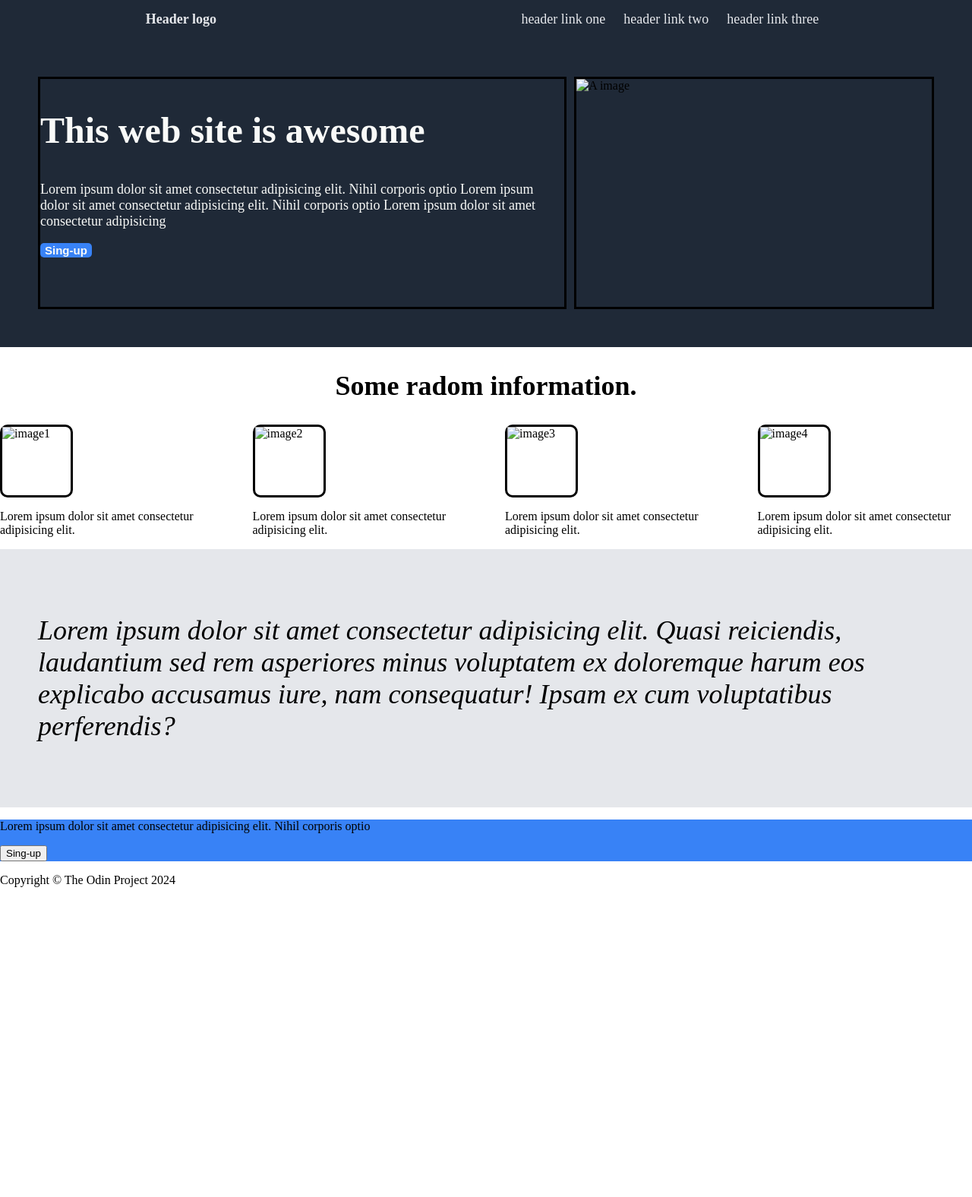
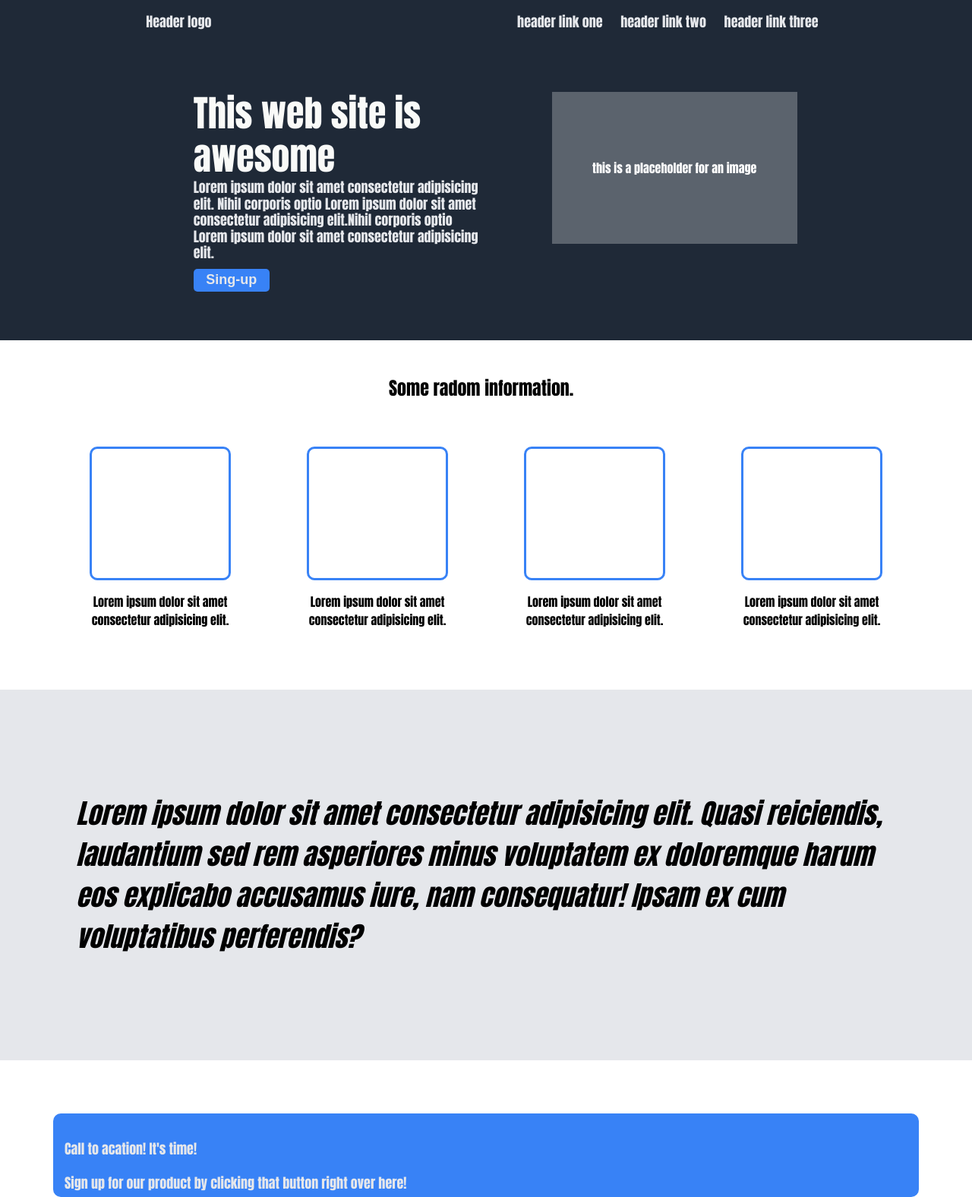
Before and after one commit to DaviSoaresS/Landing-Page, a plain HTML site: page index.html in a window 1280 px wide. Shown: the top 1576 px of the page at 76% size. Before the commit the page ends 1184 px from the top, so only its background shows below. Drawn offline with Linux system fonts and the light colour scheme.

Commit message:
Some modifications in css and html files

```diff
--- a/index.html
+++ b/index.html
@@ -9,57 +9,57 @@
 <body>
     <header>
         <nav>
-            <h2 class="header-logo">Header logo</h2>
+            <h2 class="nav-logo">Header logo</h2>
             <div class="nav-links">
-                <a class="header-link" href="">header link one</a>
-                <a class="header-link" href="">header link two</a>
-                <a class="header-link" href="">header link three</a>
+                <a class="nav-link" href="">header link one</a>
+                <a class="nav-link" href="">header link two</a>
+                <a class="nav-link" href="">header link three</a>
             </div>
 
         </nav>
     </header>
     <main>
         <section class="section-one">
-            <div class="section-one-sing-up-content">
-                <div class="text-main">
-                    <h1 class="hero-main-text">This web site is awesome</h1>
-                    <p>Lorem ipsum dolor sit amet consectetur adipisicing elit. Nihil corporis optio Lorem ipsum dolor sit amet consectetur adipisicing elit. Nihil corporis optio Lorem ipsum dolor sit amet consectetur adipisicing </p>
-                    <button class="sing-up">Sing-up</button>
-                </div>
+            <div class="main-text">
+                <div class="hero-text">This web site is awesome</div>
+                <div class="hero-subtext">Lorem ipsum dolor sit amet consectetur adipisicing elit. Nihil corporis optio Lorem ipsum dolor sit amet consectetur adipisicing elit.Nihil corporis optio Lorem ipsum dolor sit amet consectetur adipisicing elit.</div>
+                <div class="sing-up"><button>Sing-up</button></div>
             </div>
-                <div class="section-one-image-content">
-                <img src="" alt="A image">
+            <div class="hero-image">
+                <img src="" alt="">
+                <p>this is a placeholder for an image</p>
             </div>
         </section>
         <section class="section-two">
-            <h2>Some radom information.</h2>
+            <div class="main-textsec2"><h2>Some radom information.</h2></div>
             <div class="section-two-images-content">
                 <div class="info">
-                    <div class="image-div"><img src="" alt="image1"></div>
+                    <div class="image-div"><img src="" alt=""></div>
                     <p>Lorem ipsum dolor sit amet consectetur adipisicing elit.</p>
                 </div>
                 <div class="info">
-                    <div class="image-div"><img src="" alt="image2"></div>
+                    <div class="image-div"><img src="" alt=""></div>
                     <p>Lorem ipsum dolor sit amet consectetur adipisicing elit.</p>
                 </div>
                 <div class="info">
-                    <div class="image-div"><img src="" alt="image3"></div>
+                    <div class="image-div"><img src="" alt=""></div>
                     <p>Lorem ipsum dolor sit amet consectetur adipisicing elit.</p>
                 </div>
                 <div class="info">
-                    <div class="image-div"><img src="" alt="image4"></div>
+                    <div class="image-div"><img src="" alt=""></div>
                     <p>Lorem ipsum dolor sit amet consectetur adipisicing elit.</p>
                 </div>
             </div>
         </section>
         <section class="section-three">
             <div class="phrase-motivation">
-                <p>Lorem ipsum dolor sit amet consectetur adipisicing elit. Quasi reiciendis, laudantium sed rem asperiores minus voluptatem ex doloremque harum eos explicabo accusamus iure, nam consequatur! Ipsam ex cum voluptatibus perferendis?</p>
+                <p >Lorem ipsum dolor sit amet consectetur adipisicing elit. Quasi reiciendis, laudantium sed rem asperiores minus voluptatem ex doloremque harum eos explicabo accusamus iure, nam consequatur! Ipsam ex cum voluptatibus perferendis?</p>
             </div>
         </section>
         <section class="section-four">
             <div class="last-call-singup">
-                <p>Lorem ipsum dolor sit amet consectetur adipisicing elit. Nihil corporis optio</p>
+                <div class="top-text"><p>Call to acation! It's time!</p></div>
+                <div lass="bottom-text"><p>Sign up for our product by clicking that button right over here!</p></div>
                 <button class="sing-up">Sing-up</button>
             </div>
         </section>
--- a/style.css
+++ b/style.css
@@ -1,8 +1,9 @@
 body {
+    padding: 0;
     margin: 0;
-    padding: 0;
+
+    font-family: Impact, Haettenschweiler, 'Arial Narrow Bold', sans-serif;
 }
-
 nav {
     background-color: #1F2937;
     display: flex;
@@ -11,13 +12,13 @@ nav {
     gap: 8px;
 }
 
-.header-logo {
+.nav-logo {
     font-size: 18px;
     color: #E5E7EB;
 
 }
 
-.header-link {
+.nav-link {
     text-decoration: none;
     font-size: 18px;
     color: #E5E7EB;
@@ -27,81 +28,113 @@ nav {
 
 /*Section one */
 
-
 .section-one {
 
-    padding: 50px;
+    padding-left: 18%;
+    padding-right: 18%;
+    padding-top: 5%;
+    padding-bottom: 5%;
     background-color: #1F2937;
     display: flex;
     align-items: normal;
-    justify-content: space-around;
+    justify-content:start;
+
     gap: 10px;
+
 }
 
-.section-one-sing-up-content {
-    border: solid;
+.main-text  .hero-text {
+    padding-left: 5%;
+    padding-right: 15%;
+    font-size: 48px;
+    font-weight: bolder;
+    color: #F9FAF8;
+
 }
 
-.text-main{
-    color:#f9faf8;
-}
-
-.hero-main-text{
-    font-size: 48px;
-    color:#f9faf8;
-    font-weight: 800;
-}
-
-.section-one-sing-up-content p {
+.main-text .hero-subtext {
+    padding-left: 5%;
+    padding-right: 15%;
+    color: #E5E7EB;
     font-size: 18px;
 }
 
-.section-one-sing-up-content button {
+.main-text button {
     border: none;
-    color:#f9faf8;
+    border-radius: 5px;
+    font-size: 18px;
+    font-weight:700;
     background-color: #3882f6;
-    border-radius: 5px;
-    font-weight: bold;
-    font-size: 15px;
+    color: #E5E7EB;
+
+    width: 100px;
+    height: 30px;
+    padding: 10px;
+    display: flex;
+    align-items: center;
+    justify-content: center;
 }
 
-.section-one-image-content {
-    border: #000000;
-    border-style: solid;
+.main-text .sing-up {
+    padding-top: 2%;
+    padding-left: 5%;
+    padding-right: 15%;
 
-    width: 1000px;
-    height: 300px;
 
 }
 
+.main-text {
+    line-height: 1.2;
+}
+
+.hero-image {
+    width: 1000px;
+    height: 200px;
+    color: #ffffff;
+    background-color: #e5e7eb4d;
+
+    display: flex;
+    align-items: center;
+    justify-content: center;
+}
+
+
+
 /*Section two */
 
-.section-two {
-    background-color:#ffffff;
+.section-two{
+    padding-left: 40%;
+    padding-right: 40%;
 }
 
 .section-two h2 {
-    text-align: center;
-    font-size: 36px;
-    font-weight: 800;
+    padding-top: 10%;
 }
 
 .section-two-images-content {
 
     display: flex;
-    align-items: center;
+    justify-content:center;
     justify-content: center;
-    gap: 50px;
 
+    padding-top: 15%;
+    padding-bottom: 25%;
+
+    gap: 100px;
 }
 
+
 .image-div {
-    width: 90px;
-    height: 90px;
+    width: 180px;
+    height: 170px;
     border: solid;
+    color: #3882f6;
     border-radius: 10px;
 }
 
+.info p {
+    text-align: center;
+}
 
 
 /*Section three */
@@ -109,7 +142,7 @@ nav {
 .section-three {
     background-color:#E5E7EB;
 
-    padding: 50px;
+    padding: 100px;
 
     display: flex;
     align-items: center;
@@ -125,6 +158,37 @@ nav {
 
 /*section four */
 
+.section-four {
+    padding: 70px;
+}
+
 .last-call-singup {
     background-color: #3882f6;
+    font-size: 18px;
+    color: #E5E7EB;
+    border-radius: 10px;
+    height: 80px;
+    padding: 15px;
+
 }
+
+.last-call-singup .top-text {
+    font-weight: bold;
+}
+
+.last-call-singup button {
+    border: 1px;
+    border-color: #E5E7EB;
+    border-radius: 5px;
+    font-size: 18px;
+    font-weight:700;
+    background-color: #3882f6;
+    color: #E5E7EB;
+
+    width: 100px;
+    height: 30px;
+    padding: 10px;
+    display: flex;
+    align-items: center;
+    justify-content: center;
+}
```
